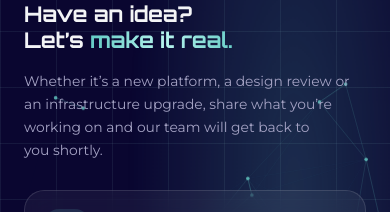
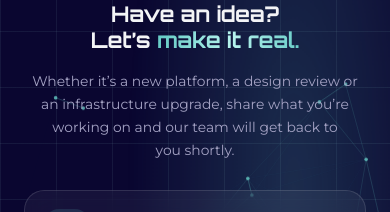
Before and after one commit to bernardjezua/oneoverzero, a React (Vite) app: page /contact in a window 390 px wide. Shown: the part 137-349 px from the top of the page. Built offline with nearby package versions, Linux system fonts and the light colour scheme; no server answers.

Commit message:
style: made the section headings and descriptions centered when in mobile

```diff
--- a/src/index.css
+++ b/src/index.css
@@ -3648,3 +3648,26 @@ main.inner ~ .footer {
     font-size: 0.88rem;
   }
 }
+/* About: the story paragraphs use the same text size as the intro under the page heading (the stat labels beside them are untouched) */
+.about-grid > :first-child > p {
+  font-size: clamp(0.92rem, 0.86rem + 0.25vw, 1.02rem);
+  line-height: 1.65;
+}
+/* Phones: section headings and their descriptions are centered (landing page, standalone pages, contact and the About story) */
+@media (max-width: 720px) {
+  .section-head,
+  .page-hero-inner,
+  .contact-grid > :first-child,
+  .about-grid > :first-child {
+    text-align: center;
+  }
+  .section-head p,
+  .page-hero .lead,
+  .contact .lead {
+    margin-inline: auto;
+  }
+  /* The email and office cards under the contact intro keep their own left-aligned layout */
+  .contact-info {
+    text-align: left;
+  }
+}
```
